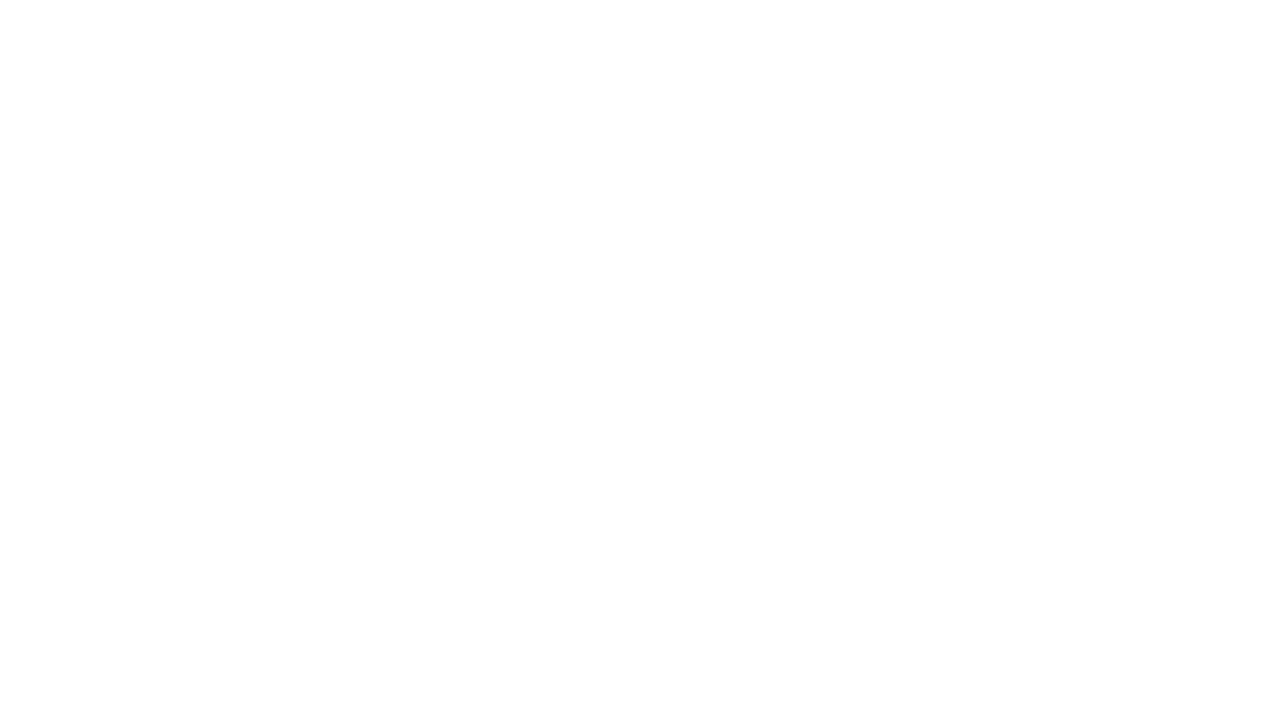
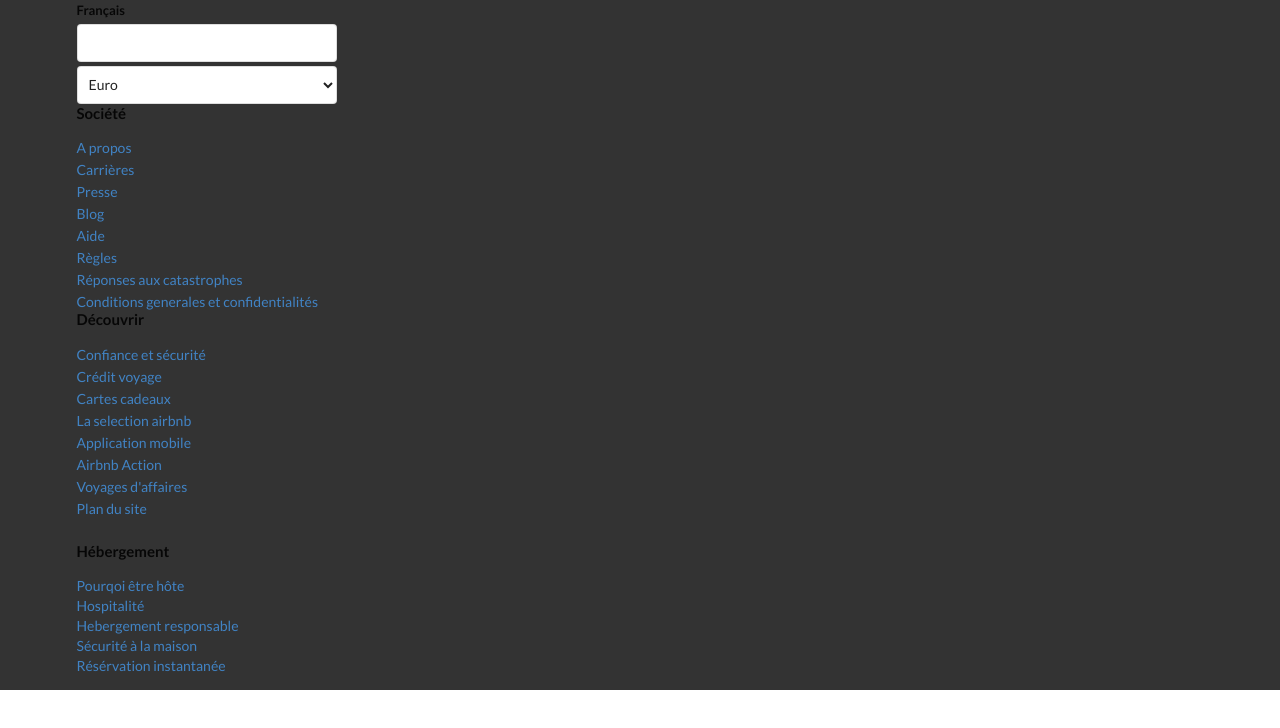
Before and after one commit to Mooncode29/defi-airbnb-semantic, a plain HTML site: page index.html in a window 1280 px wide. Drawn offline with Linux system fonts and the light colour scheme.

Commit message:
premier jet irene

```diff
--- a/index.html
+++ b/index.html
@@ -8,5 +8,88 @@
 </head>
 <body>
 
+
+<!--ici commence le footer-->
+
+<footer>
+	<div class="ui grid container">
+		<div class="row">
+			<div class="four wide column">
+				<div class="ui form">
+					<div class="field">
+	      				<label>Français</label>
+	      				<div class="ui fluid search selection dropdown">
+	        				<input type="hidden" name="country">
+	        				<select class="ui fluid dropdown">
+	        				 	<option value="FR">Français</option>
+	                            <option value="D">Deutsh</option>
+	                            <option value="UK">English</option>
+	                            <option value="It">Italiano</option>
+	                        </select>
+	            		</div>
+	            	</div>
+	         	</div>
+
+				<div class="ui form">
+                    <div class="field">
+                        <label></label>
+                        <select class="ui dropdown">
+
+                            <option value="FR">Euro</option>
+                            <option value="D">Euro</option>
+                            <option value="UK">Lst</option>
+                            <option value="It">Euro</option>
+                        </select>
+                    </div>
+                </div>
+
+			<div class="four wide column">
+				<div class="ui list">
+					<h4><strong>Société</strong></h4>
+					<div class="item"><a href="#">A propos</a></div>
+					<div class="item"><a href="#"> Carrières</a></div>
+					<div class="item"><a href="#">Presse</a></div>
+					<div class="item"><a href="#"> Blog</a></div>
+					<div class="item"><a href="#">Aide</a></div>
+					<div class="item"><a href="#">Règles</a></div>
+					<div class="item"><a href="#">Réponses aux catastrophes</a></div>
+					<div class="item"><a href="#">Conditions generales et confidentialités</a></div>
+				</div>
+			</div>
+
+
+			<div class="four wide column">
+				<div class="ui list">
+					<h4><strong>Découvrir</strong></h4>
+					<div class="item"><a href="#">Confiance et sécurité</a></div>
+					<div class="item"><a href="#">Crédit voyage</a></div>
+					<div class="item"><a href="#">Cartes cadeaux</a></div>
+					<div class="item"><a href="#">La selection airbnb</a></div>
+					<div class="item"><a href="#">Application mobile</a></div>
+					<div class="item"><a href="#">Airbnb Action</a></div>
+					<div class="item"><a href="#">Voyages d'affaires</a></div>
+					<div class="item"><a href="#">Plan du site</a></div>
+				</div>
+			</div>
+
+			<div class="four wide column">
+				<div class="ui list"></div>
+					<h4><strong>Hébergement</strong></h4>
+					<div class="item"><a href="#">Pourqoi être hôte</a></div>
+					<div class="item"><a href="#">Hospitalité</a></div>
+					<div class="item"><a href="#">Hebergement responsable</a></div>
+					<div class="item"><a href="#">Sécurité à la maison</a></div>
+					<div class="item"><a href="#">Résérvation instantanée</a></div>
+				</div>
+			</div>
+	</div>
+
+
+
+
+
+
+</footer>
+
 </body>
 </html>
--- a/style.css
+++ b/style.css
@@ -0,0 +1,3 @@
+footer {
+	background-color: #333333;
+}
```
